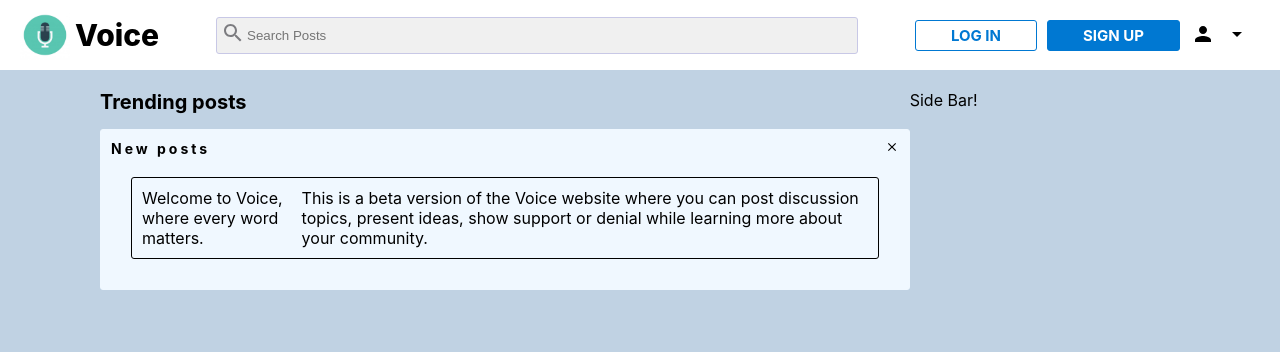
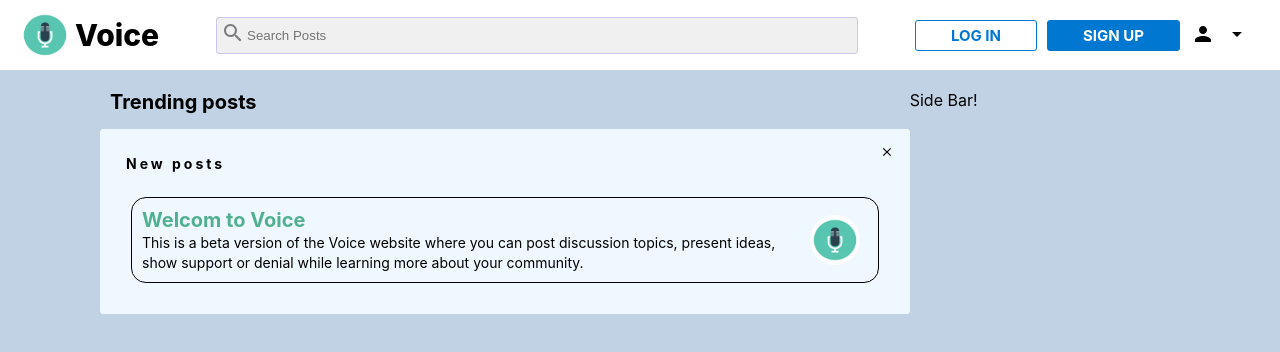
Before and after one commit to rlycano07/CPDProject2021, a React (Create React App) app in the folder voice/: page / in a window 1280 px wide. Shown: the top 352 px of the page. Built offline with nearby package versions, Linux system fonts and the light colour scheme.

Commit message:
New post template finished

```diff
--- a/voice/src/components/content/mainbar/Mainbar.css
+++ b/voice/src/components/content/mainbar/Mainbar.css
@@ -5,12 +5,12 @@
 .mainbar .trending-posts-title {
     font-size: 20px;
     font-weight: bold;
-
+    padding: 10px;
 }
 
 .mainbar .update-card {
     background-color:aliceblue;
-    padding: 10px;
+    padding: 15px;
     border-radius: var(--border-radius);
     border: 1px solid aliceblue;
     margin-top: 15px;
@@ -25,6 +25,7 @@
     font-size: 14px;
     font-weight: bold;
     letter-spacing: 3px;
+    padding: 10px;
 }
 
 .mainbar .update-card .top-section svg{
@@ -38,10 +39,28 @@
 }
 
 .mainbar .update-card .body{
-    margin: 20px 20px;
+    margin: 15px 15px;
+    padding: 10px;
+    border-radius: 15px;
+    border: 1px solid black;
     display: flex;
-    padding: 10px;
-    border-radius: var(--border-radius);
-    border: 1px solid black;
+}
 
+.mainbar .update-card .context .title{
+    font-weight: bold;
+    font-size: 20px;
+    color:rgb(80, 176, 144);
+    margin-bottom: 10px;
 }
+
+.mainbar .update-card .context .about{
+    font-size: 14px;
+}
+
+.mainbar .update-card .body .account img {
+    width: 50px;
+    height: 50px;
+    margin-right: 8px;
+    border-radius: 25px;
+    margin-top: 7px;
+}
--- a/voice/src/components/content/mainbar/Mainbar.tsx
+++ b/voice/src/components/content/mainbar/Mainbar.tsx
@@ -12,13 +12,19 @@ export default function Mainbar(){
                 <CloseIcon className="hoverable"/>
 
             </div>
-            <div className="body">
-                <span className="title">Welcome to Voice, where every word matters.</span>
-                <span className="about">This is a beta version of the Voice website where you can post discussion topics, present ideas,
-                show support or denial while learning more about your community.
-                </span>
+            <div className="body hoverable">
+                <div className="context">
+                    <span className="title">Welcom to Voice</span> <br />
+                    <span className="about">
+                        This is a beta version of the Voice website where you can post discussion topics, present ideas,
+                        show support or denial while learning more about your community.
+                    </span>
+                </div>
+                <div className="account">
+                    <img src="./assets/images/logo.jpg"/>
+                </div>
+            </div>
 
-            </div>
         </div>
     </div>
 }
```
